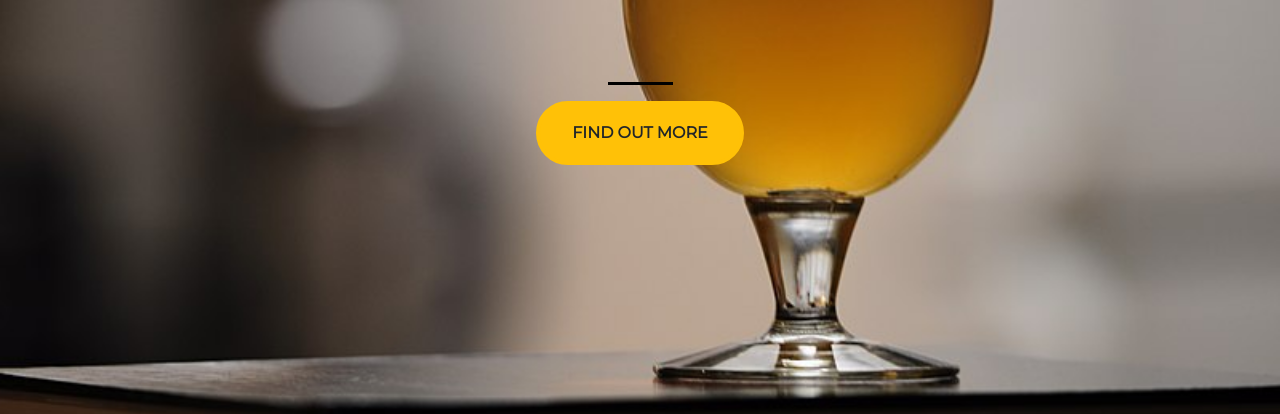
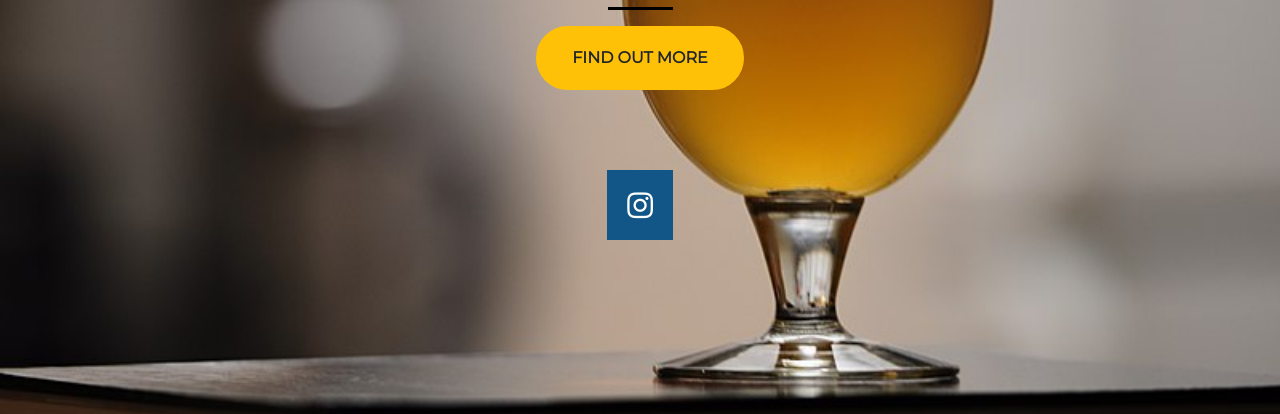
Before and after one commit to nathen-markus/startup-wibeerlover, a plain HTML site: page index.html in a window 1280 px wide. Shown: the part 386-800 px from the top of the page. Drawn offline with nearby package versions, Linux system fonts and the light colour scheme.

Commit message:
Add files via upload

```diff
--- a/index.html
+++ b/index.html
@@ -4,7 +4,8 @@
     <title>Startup</title>
     <meta charset="utf-8">
     <meta name="viewport" content="width=device-width, initial-scale=1, shrink-to-fit=no">
-
+    <!-- Add icon library -->
+    <link rel="stylesheet" href="https://cdnjs.cloudflare.com/ajax/libs/font-awesome/4.7.0/css/font-awesome.min.css">
     <!-- Google Fonts -->
     <link href="https://fonts.googleapis.com/css?family=Montserrat" rel="stylesheet">
 
@@ -26,7 +27,11 @@
           <a href="http://eepurl.com/haqvW9">
             <button class="btn btn-warning btn-xl">Find out more</button>
         </a>
-          </section>
+        </section>
+        <div class="buffer col-12"></div>
+        <section class="text-center col-12">
+          <a href="https://www.instagram.com/wi.beer.lover/" class="fa fa-instagram"></a>
+        </section>
         </div>
       </div>
     </body>
--- a/style.css
+++ b/style.css
@@ -31,3 +31,14 @@ hr{
 .buffer{
   height: 5rem;
 }
+
+.fa:hover {
+    opacity: 0.7;
+}
+.fa-instagram {
+  background: #125688;
+  color: white;
+  text-align: center;
+  padding: 20px;
+  font-size: 30px;
+}
```
